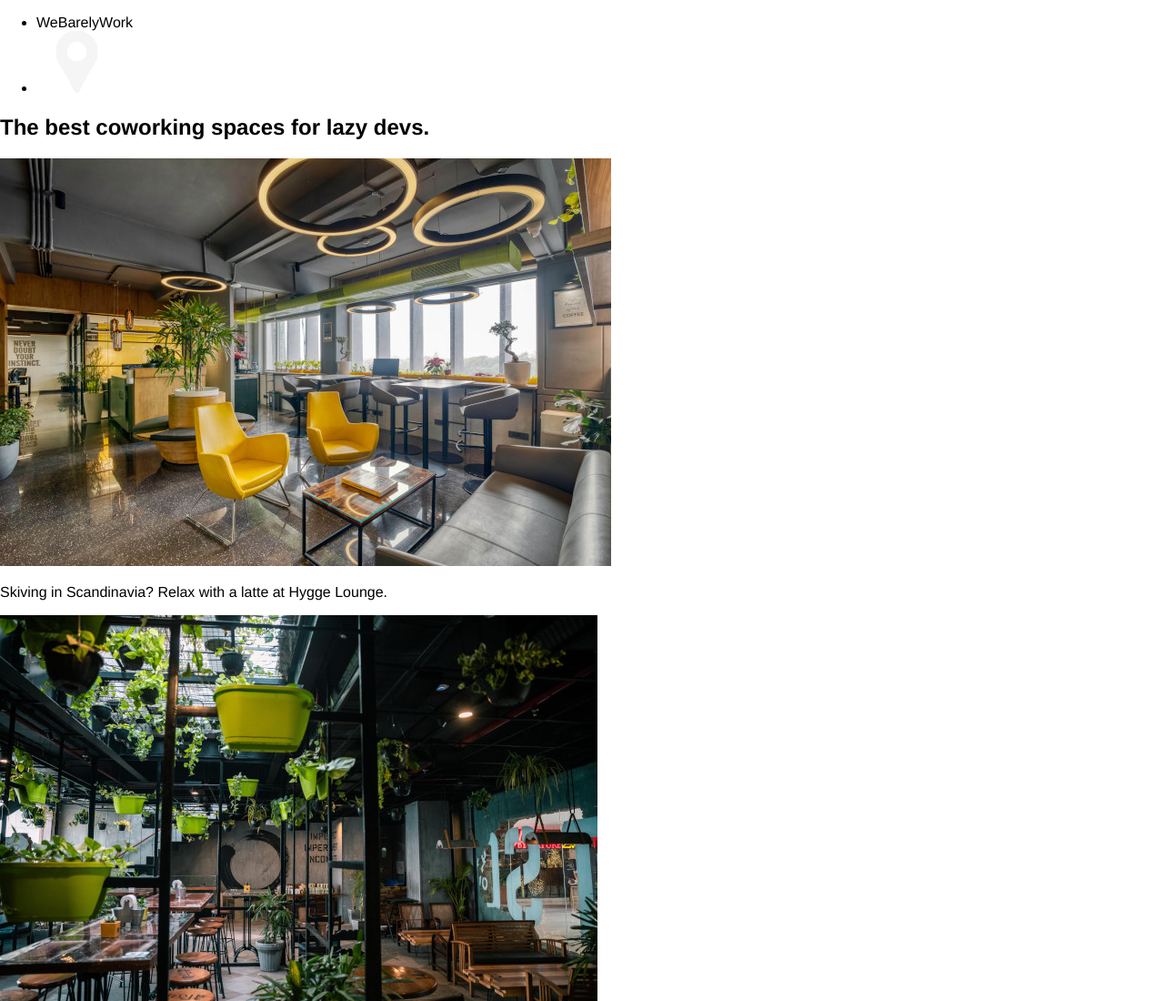
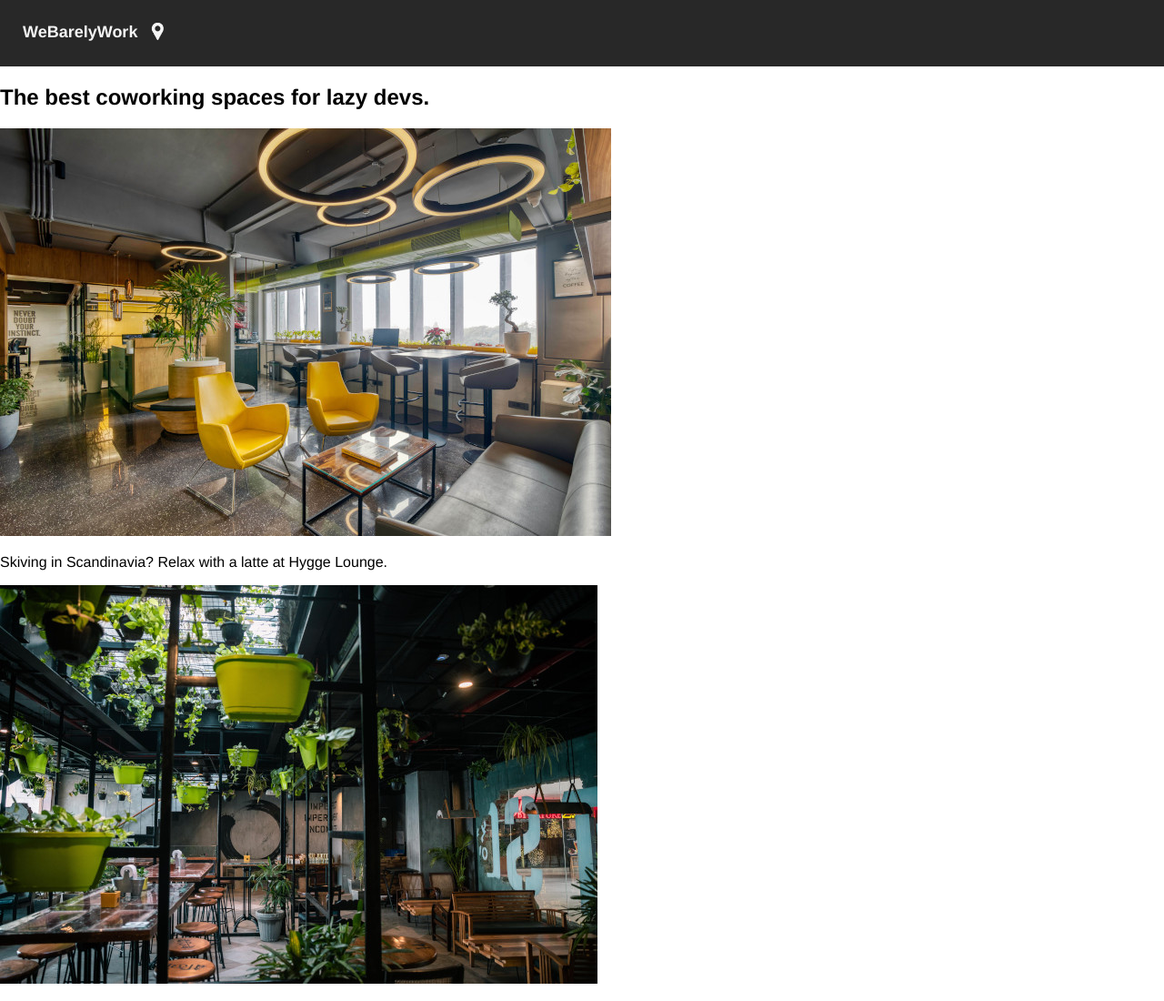
Before and after one commit to mpumi-moale/Coworking-space-site, a website built with Vite: page index.html in a window 1280 px wide. Shown: the top 1100 px of the page at 91% size. Built offline with nearby package versions, Linux system fonts and the light colour scheme.

Commit message:
css navigation bar

```diff
--- a/src/style.css
+++ b/src/style.css
@@ -3,3 +3,25 @@ body {
   padding: 0;
   font-family: 'Montserrat', Helvetica, sans-serif;
 }
+
+nav {
+  background: #282828;
+}
+
+ul {
+  display: flex;
+  list-style-type: none;
+   margin-top: 0;
+   padding: 25px;
+}
+
+.logo {
+  font-size: 18px;
+  font-weight: 700;
+  color: whitesmoke;
+}
+
+.icon {
+  width: 25px;
+  padding-left: 10px;
+}
```
